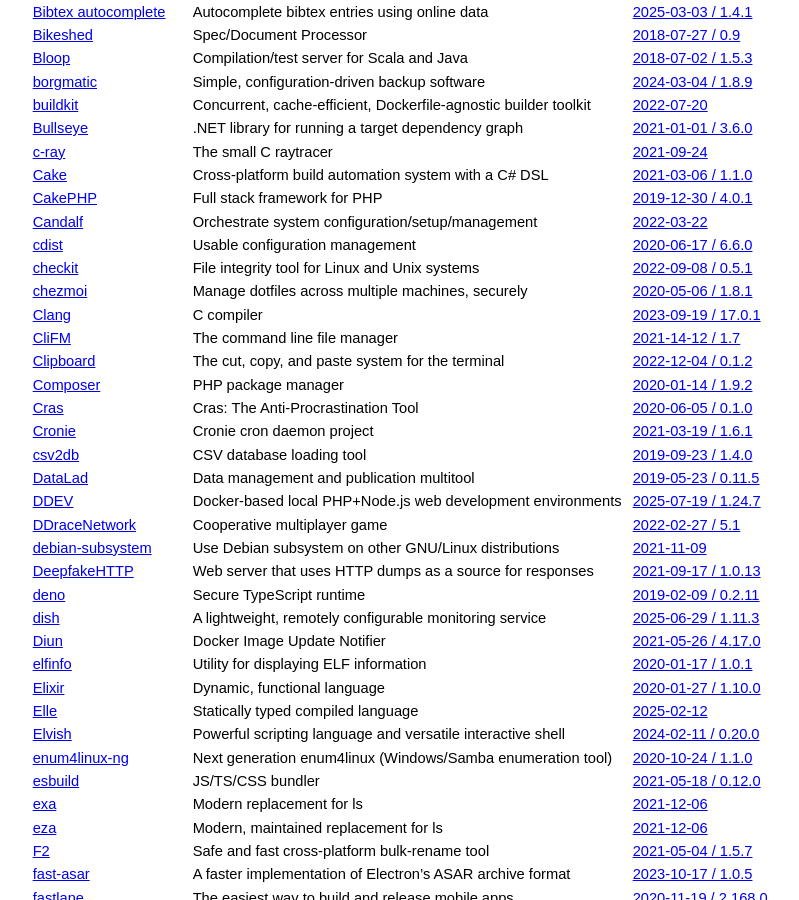
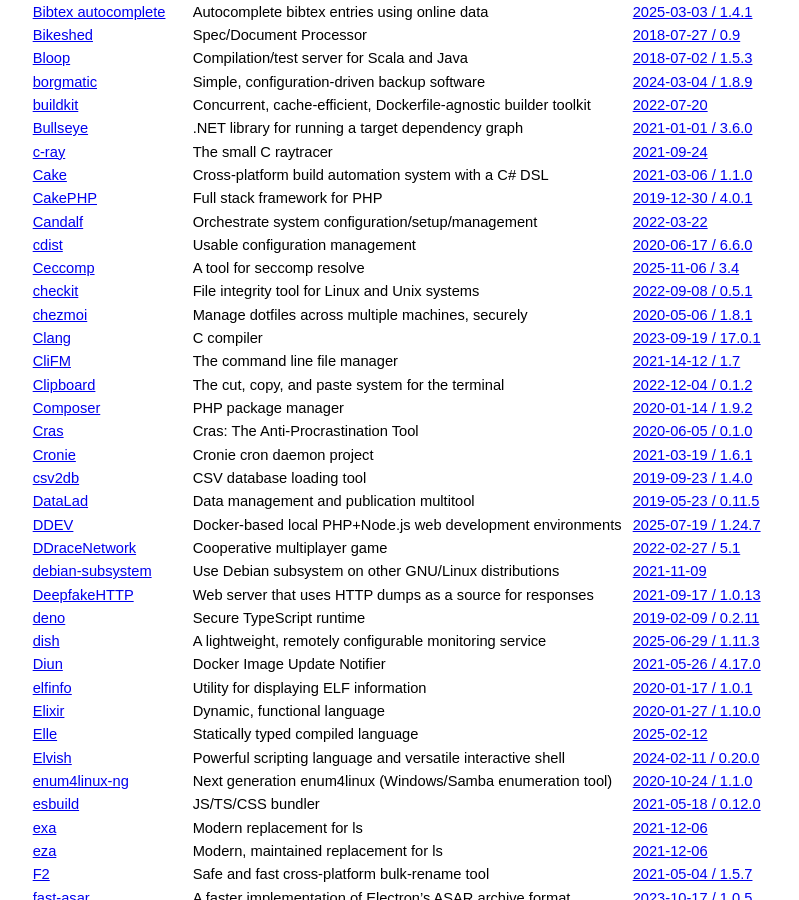
Before and after one commit to jcs/no_color, a Jekyll site: the page built from index.md, in a window 1280 px wide and 900 px high, scrolled down 3224 px. Shown: the whole window, without its empty margins (211-1010 px from the left). Built offline with Jekyll 4.4.1, drawn with Linux system fonts in a browser that asks for light colours; our own code applies the rules of GitHub Pages for plain Markdown files.

Commit message:
Add ceccomp (#325)

```diff
--- a/index.md
+++ b/index.md
@@ -176,6 +176,7 @@ color by default via `NO_COLOR`.
 | [CakePHP](https://github.com/cakephp/cakephp) | Full stack framework for PHP | [2019-12-30 / 4.0.1](https://github.com/cakephp/cakephp/pull/14158) |
 | [Candalf](https://github.com/jarmo/candalf) | Orchestrate system configuration/setup/management | [2022-03-22](https://github.com/jarmo/candalf/commit/54678fb7730fe803927f3831fec7280e69e5aca1) |
 | [cdist](https://www.cdi.st/) | Usable configuration management | [2020-06-17 / 6.6.0](https://code.ungleich.ch/ungleich-public/cdist/-/releases/6.6.0) |
+| [Ceccomp](https://github.com/dbgbgtf1/Ceccomp) | A tool for seccomp resolve | [2025-11-06 / 3.4](https://github.com/dbgbgtf1/Ceccomp/commit/2c07b7d05192bd303dd9df333404fd4b28995323) |
 | [checkit](https://gitgud.io/BoraxMan/checkit) | File integrity tool for Linux and Unix systems | [2022-09-08 / 0.5.1](https://gitgud.io/BoraxMan/checkit/-/tags/v0.5.1) |
 | [chezmoi](https://chezmoi.io/) | Manage dotfiles across multiple machines, securely | [2020-05-06 / 1.8.1](https://github.com/twpayne/chezmoi/releases/tag/v1.8.1) |
 | [Clang](https://clang.llvm.org/) | C compiler | [2023-09-19 / 17.0.1](https://github.com/llvm/llvm-project/releases/tag/llvmorg-17.0.1) |
```
